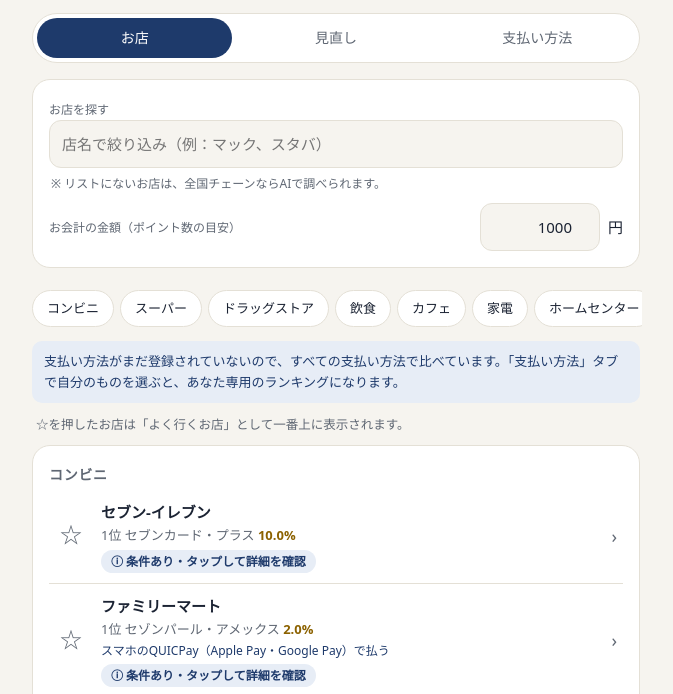
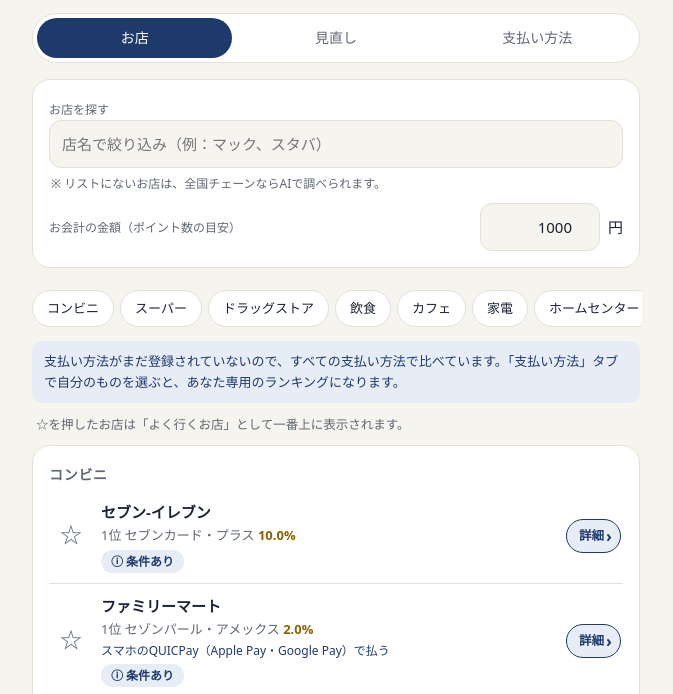
Before and after one commit to sgtkszk7/Otoku_pay, a plain HTML site: page index.html in a window 1280 px wide. Shown: the part 101-795 px from the top of the page, without its empty margins (304-977 px from the left). Drawn offline with Linux system fonts and the light colour scheme; a web font is replaced by a local one.

Commit message:
お店の行の「›」を「詳細 ›」ボタンに変更し、開けることをわかりやすく
開いているときは「閉じる」。条件バッジは「ⓘ 条件あり」に短縮。

Co-Authored-By: Claude Opus 5.5 <noreply@anthropic.com>
Claude-Session: https://claude.ai/code/session_01A6jWkpt6xzs4BJqw4597yF

```diff
--- a/index.html
+++ b/index.html
@@ -95,7 +95,8 @@
   .srow-gain{font-size:12px;color:var(--gold);font-weight:700}
   .srow-how{font-size:12px;color:var(--accent);font-weight:500}
   .how{font-size:12.5px;color:var(--accent);font-weight:500;margin-top:2px}
-  .chev{flex:none;color:var(--muted);font-size:18px;transition:transform .15s;padding-right:6px}
+  .more{flex:none;display:inline-flex;align-items:center;gap:2px;border:1px solid var(--accent);background:var(--accent-soft);color:var(--accent);font:inherit;font-size:12.5px;font-weight:700;border-radius:999px;padding:6px 8px 6px 12px;min-height:34px;cursor:pointer;margin-right:2px;white-space:nowrap}
+  .chev{font-size:16px;line-height:1;display:inline-block;transition:transform .15s}
   .srow.open .chev{transform:rotate(90deg)}
   .srow-detail{padding:0 4px 12px 48px}
   .usual-box{background:var(--gold-soft);border-radius:12px;padding:8px 10px;margin:4px 0 6px}
@@ -651,9 +652,9 @@ function rowHtml(s){
           : `1位 ${esc(top.m.name)} <b>${fmt(top.rate)}%</b>`}</span>
         ${top && top.how && top.how.length ? `<span class="srow-how">${esc(top.how.join("＋"))}</span>` : ""}
         ${gain}
-        ${!open && top && top.notes && top.notes.length ? `<span class="srow-cond">ⓘ 条件あり・タップして詳細を確認</span>` : ""}
+        ${!open && top && top.notes && top.notes.length ? `<span class="srow-cond">ⓘ 条件あり</span>` : ""}
       </button>
-      <span class="chev" aria-hidden="true">›</span>
+      <button class="more" data-toggle="${s.id}" tabindex="-1" aria-hidden="true">${open?"閉じる":"詳細"}<span class="chev">›</span></button>
     </div>
     ${open ? `<div class="srow-detail">${storeDetailHtml(s)}</div>` : ""}
   </div>`;
```
